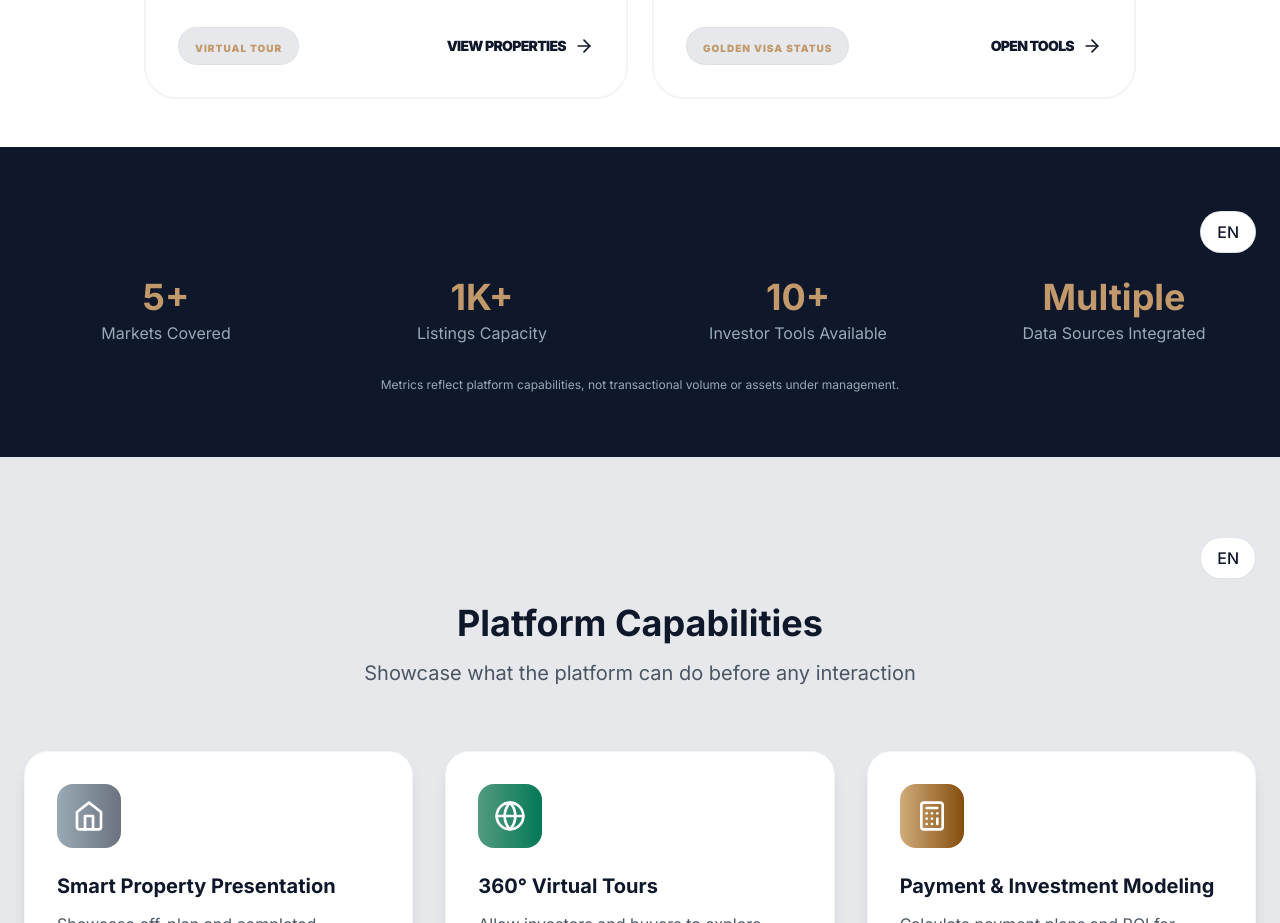
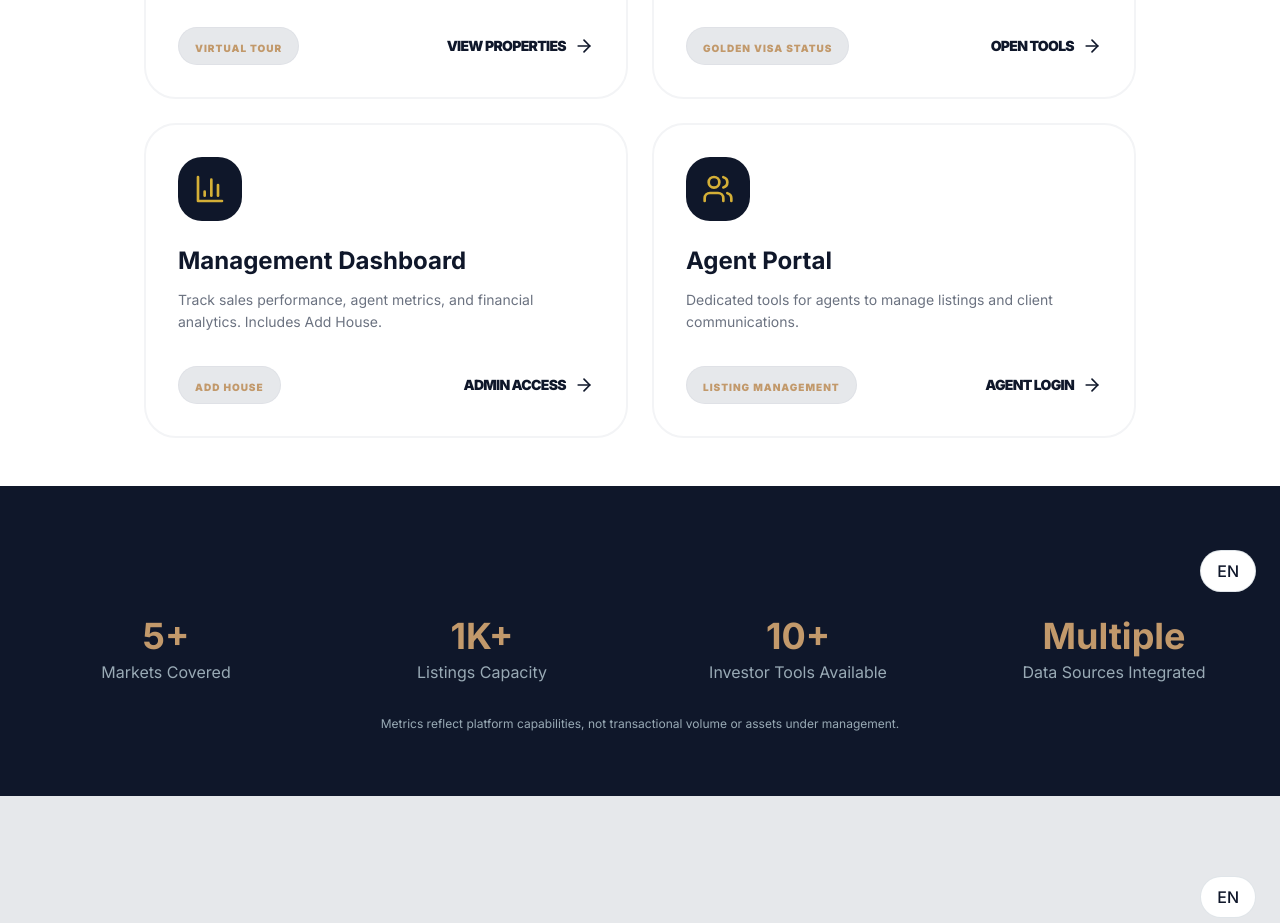
Before and after one commit to fazetdev/baytelitet, a Next.js app: page / in a window 1280 px wide. Shown: the part 1160-2083 px from the top of the page. Built offline with nearby package versions, Linux system fonts and the light colour scheme.

Commit message:
feat: add Management Dashboard and Agent Portal roles to ChooseRole

```diff
--- a/app/home/components/ChooseRole.tsx
+++ b/app/home/components/ChooseRole.tsx
@@ -2,7 +2,7 @@
 
 import { FC } from 'react';
 import Link from 'next/link';
-import { Home, TrendingUp, ArrowRight } from 'lucide-react';
+import { Home, TrendingUp, ArrowRight, BarChart3, Users } from 'lucide-react';
 
 interface ChooseRoleProps {
   lang?: 'en' | 'ar';
@@ -33,6 +33,28 @@ const ChooseRole: FC<ChooseRoleProps> = ({ lang = 'en' }): JSX.Element => {
       cta: isRTL ? 'فتح الأدوات' : 'Open Tools',
       link: '/market-tools',
       feature: isRTL ? 'حالة الفيزا الذهبية' : 'Golden Visa Status',
+    },
+    {
+      key: 'management',
+      title: isRTL ? 'لوحة التحكم الإدارية' : 'Management Dashboard',
+      subtext: isRTL
+        ? 'تتبع أداء المبيعات، مؤشرات الوكلاء، والتحليلات المالية وإضافة العقارات.'
+        : 'Track sales performance, agent metrics, and financial analytics. Includes Add House.',
+      icon: BarChart3,
+      cta: isRTL ? 'دخول المسؤول' : 'Admin Access',
+      link: '/admin/dashboard',
+      feature: isRTL ? 'إضافة عقار' : 'Add House',
+    },
+    {
+      key: 'agent',
+      title: isRTL ? 'بوابة الوكيل' : 'Agent Portal',
+      subtext: isRTL
+        ? 'أدوات مخصصة للوكلاء لإدارة القوائم واتصالات العملاء.'
+        : 'Dedicated tools for agents to manage listings and client communications.',
+      icon: Users,
+      cta: isRTL ? 'دخول الوكيل' : 'Agent Login',
+      link: '/agent',
+      feature: isRTL ? 'إدارة القوائم' : 'Listing Management',
     },
   ];
 
--- a/app/page.tsx
+++ b/app/page.tsx
@@ -1,21 +1,24 @@
 'use client';
 
-// CORRECT PATHS BASED ON YOUR FILE STRUCTURE:
-import HeroSection from './home/HeroSection';                // ✓ app/home/HeroSection.tsx
-import ChooseRole from './home/components/ChooseRole';      // ✓ app/home/components/ChooseRole.tsx
-import MarketHighlights from './home/MarketHighlights';     // ✓ app/home/MarketHighlights.tsx
-import FeaturesSection from './home/components/FeaturesSection'; // ✓ app/home/components/FeaturesSection.tsx
-import TrustSection from './home/TrustSection';             // ✓ app/home/TrustSection.tsx
-import MarketTools from './market-tools/page';    // ✓ app/home/components/MarketTools.tsx
+import { useLanguage } from '@/context/useLanguage'; // Import the hook
+import HeroSection from './home/HeroSection';
+import ChooseRole from './home/components/ChooseRole';
+import MarketHighlights from './home/MarketHighlights';
+import FeaturesSection from './home/components/FeaturesSection';
+import TrustSection from './home/TrustSection';
+import MarketTools from './market-tools/page';
 
 export default function HomePage() {
+  const { lang } = useLanguage(); // Get the current language
+
   return (
     <main className="min-h-screen bg-bayt-light">
-      <HeroSection />
-      <ChooseRole />
-      <MarketHighlights />
-      <FeaturesSection />
-      <TrustSection />
+      {/* Pass lang prop to components that need it */}
+      <HeroSection lang={lang} />
+      <ChooseRole lang={lang} />
+      <MarketHighlights lang={lang} />
+      <FeaturesSection lang={lang} />
+      <TrustSection lang={lang} />
       <div className="container mx-auto px-6 py-12">
         <MarketTools />
       </div>
```
